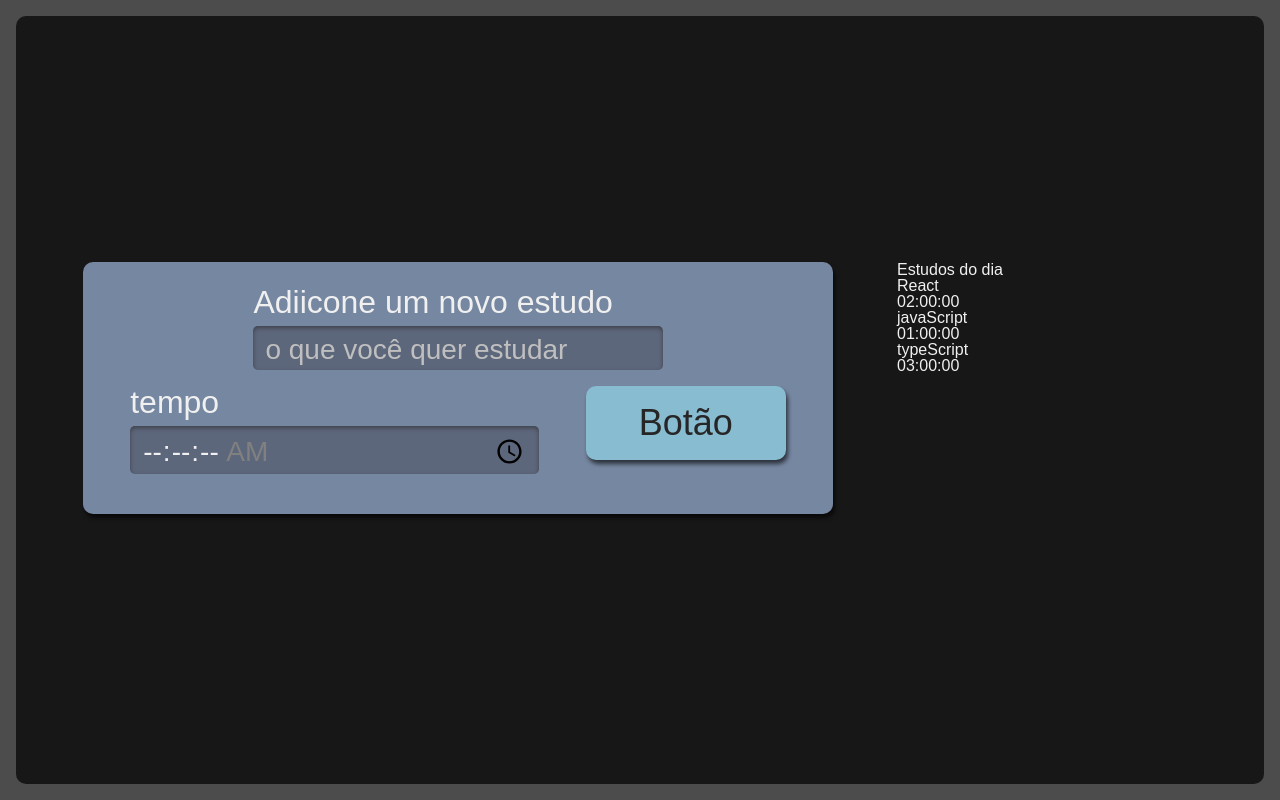
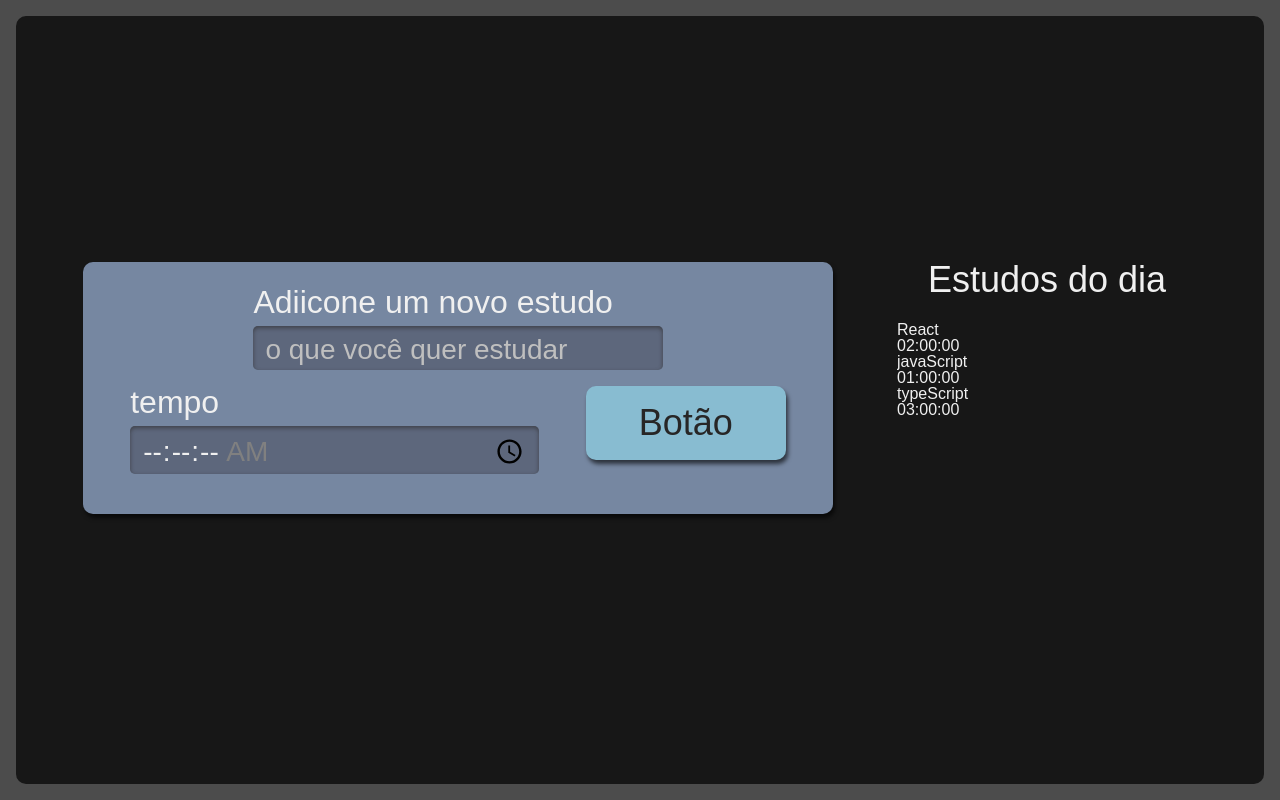
Before and after one commit to fabioMacieira16/FundamentosReactAlura, a React (Create React App) app in the folder alura-studies/: page / in a window 1280 px wide. Built offline with nearby package versions, Linux system fonts and the light colour scheme.

Commit message:
feature: create style component List

```diff
--- a/alura-studies/src/components/List/index.tsx
+++ b/alura-studies/src/components/List/index.tsx
@@ -1,4 +1,5 @@
-import React from "react";
+import React from "react"
+import './style.scss'
 
 function List() {
 
@@ -14,7 +15,7 @@
     }]
 
     return (
-        <aside>
+        <aside className="listaTarefas">
             <h2>Estudos do dia</h2>
             <ul>
                 {tasks.map((item, index) => (
--- a/alura-studies/src/components/List/style.scss
+++ b/alura-studies/src/components/List/style.scss
@@ -0,0 +1,75 @@
+.listaTarefas {
+  grid-area: tarefas;
+  height: 100%;
+
+  h2 {
+    font-size: 1.25rem;
+    margin-bottom: 12px;
+  }
+
+  ul {
+    max-height: 350px;
+    overflow-y: scroll;
+  	scrollbar-width: thin;
+  }
+
+  @media screen and (min-width:1280px) {
+
+    h2{
+      text-align: center;
+      font-size: 2.25rem;
+      margin-bottom: 24px;
+    }
+
+    ul {
+      overflow: auto;
+      max-height: 500px;
+    }
+  }
+}
+
+.item {
+  background-color: #4D4D4D;
+  border-radius: 8px;
+  box-shadow: 2px 4px 4px #0000009F;
+  padding: 12px;
+  margin-bottom: 8px;
+  position: relative;
+  cursor: pointer;
+
+  h3 {
+    margin-bottom: 8px;
+    word-break: break-all;
+  }
+
+  span {
+    color: #D0D0D0;
+  }
+
+  @media screen and (min-width:1280px) {
+    font-size: 1.8rem;
+  }
+}
+
+.itemSelecionado {
+  background-color: #292929;
+  box-shadow: 2px 4px 4px #0000009F inset;
+}
+
+.itemCompletado {
+  background-color: #566F42;
+  cursor: auto;
+
+  .concluido {
+    display: block;
+    background-image: url('../../assets/img/check-mark.svg');
+    background-repeat: no-repeat;
+    background-size: 38px 38px;
+    position: absolute;
+    top: 50%;
+    right: 12px;
+    transform: translateY(-50%);
+    width: 42px;
+    height: 43px;
+  }
+}
```
Also changed, not shown: alura-studies/src/assets/img/check-mark.svg (added).
